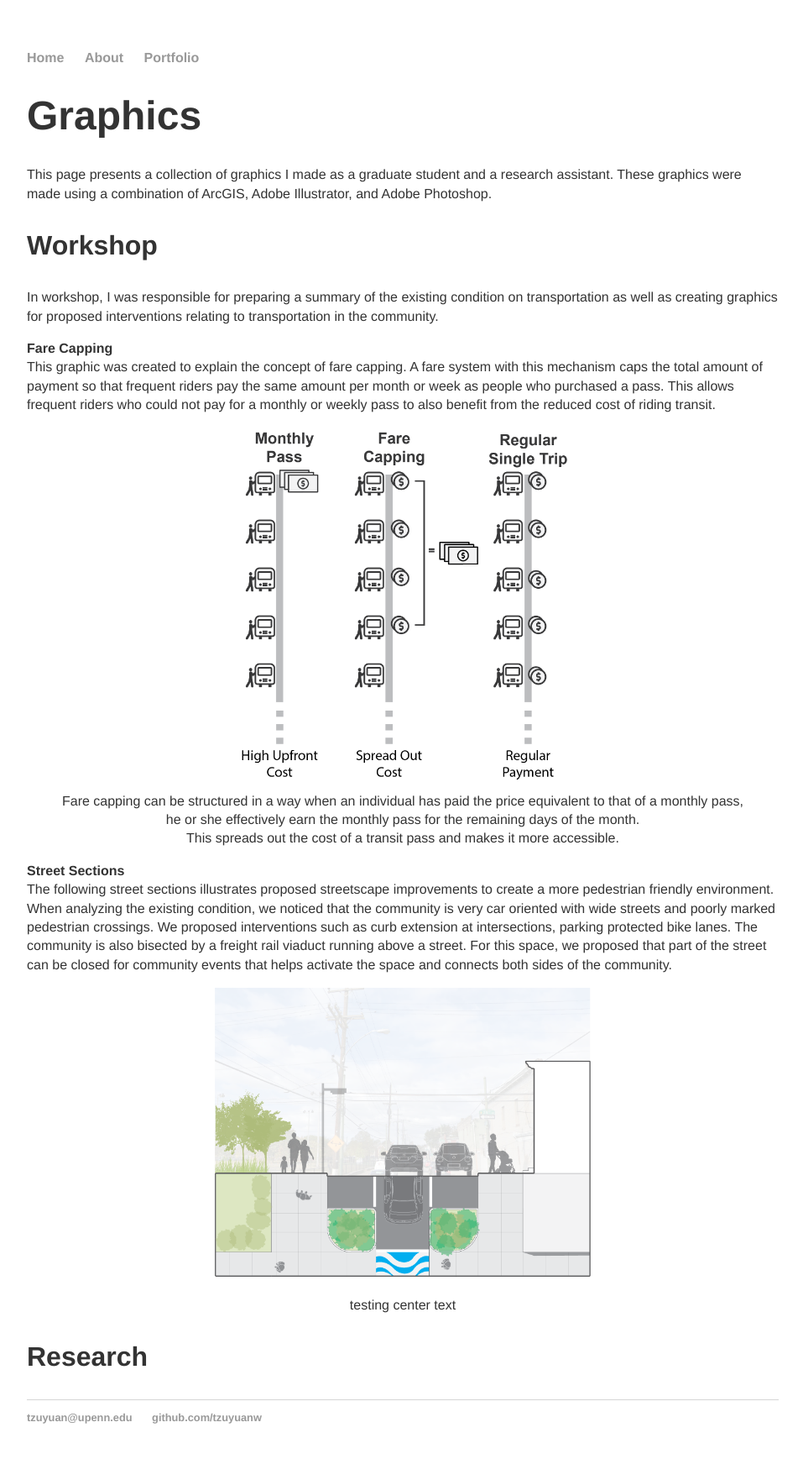
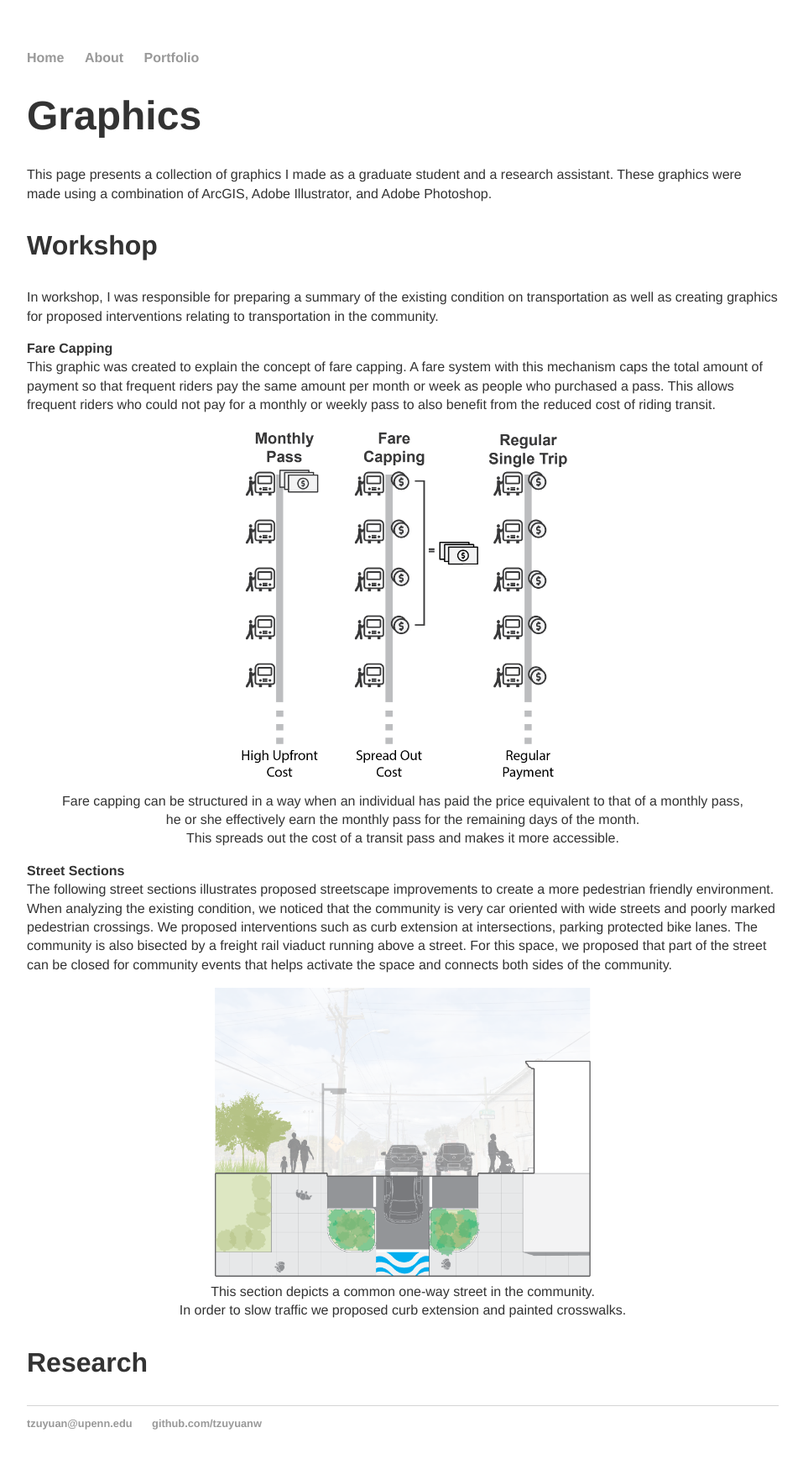
Before and after one commit to tzuyuanw/tzuyuanw.github.io, a Jekyll site: the page built from blog/graphics.html, in a window 1280 px wide. Shown: the whole page at 84% size, without its empty margins (160-1117 px from the left). Built offline with Jekyll 4.4.1, drawn with Linux system fonts in a browser that asks for light colours.

Commit message:
Update graphics.html

```diff
--- a/blog/graphics.html
+++ b/blog/graphics.html
@@ -33,11 +33,12 @@ title: Graphics
 			and connects both sides of the community.
 		</p>
 		<p class="aligncenter">
-			<img src="graphics_streetSection1.png" height="50%" width="50%" alt="Street Section" class="image"/>
+			<img src="graphics_streetSection1.png" height="50%" width="50%" alt="Street Section" class="image"/><br/>
+			This section depicts a common one-way street in the community.<br/>
+			In order to slow traffic we proposed curb extension and painted crosswalks.
+
 		</p>
-		<p class="aligncenter">
-			testing center text
-		</p>
+
 		<h3>Research</h3>
 		<p>
 		</p>
```
